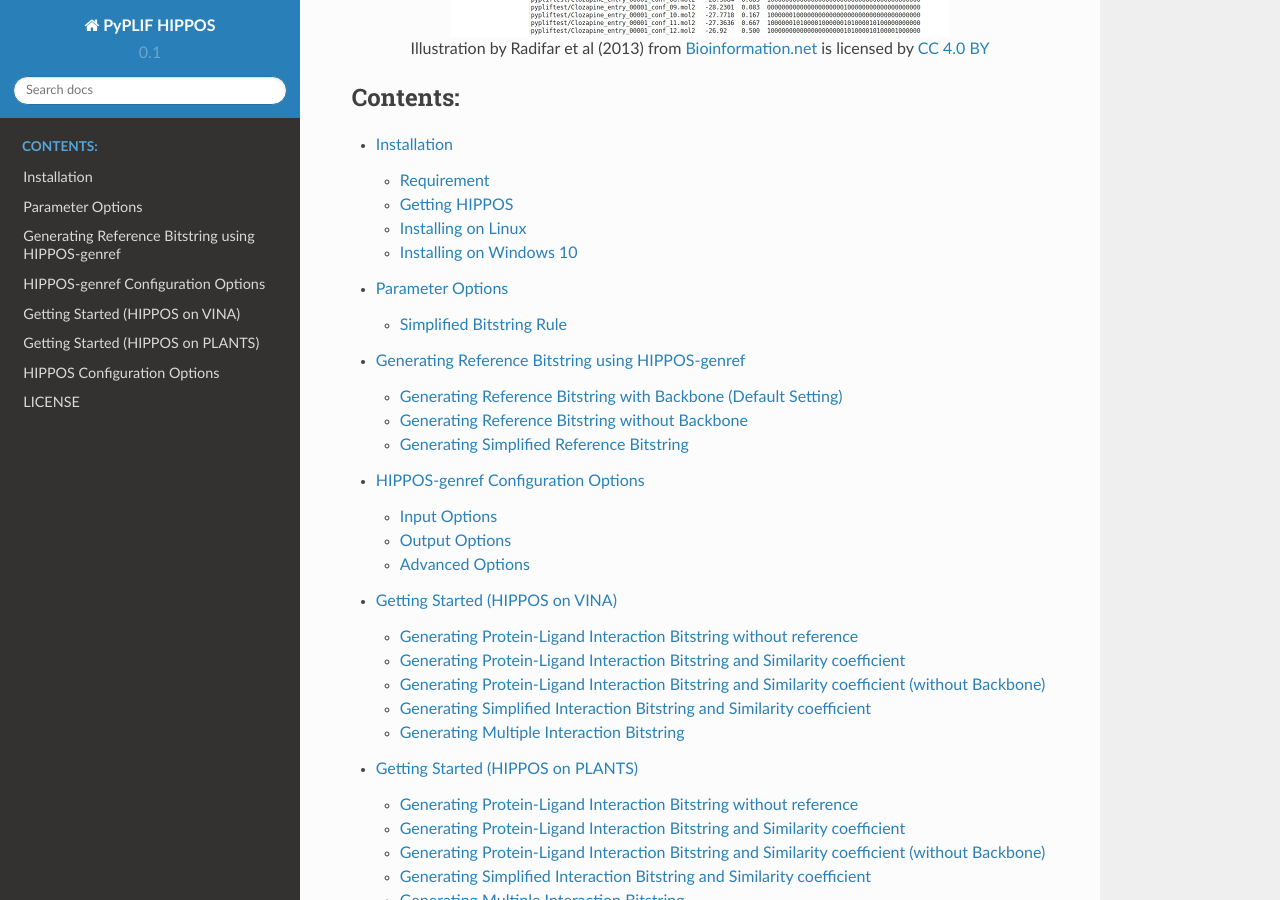
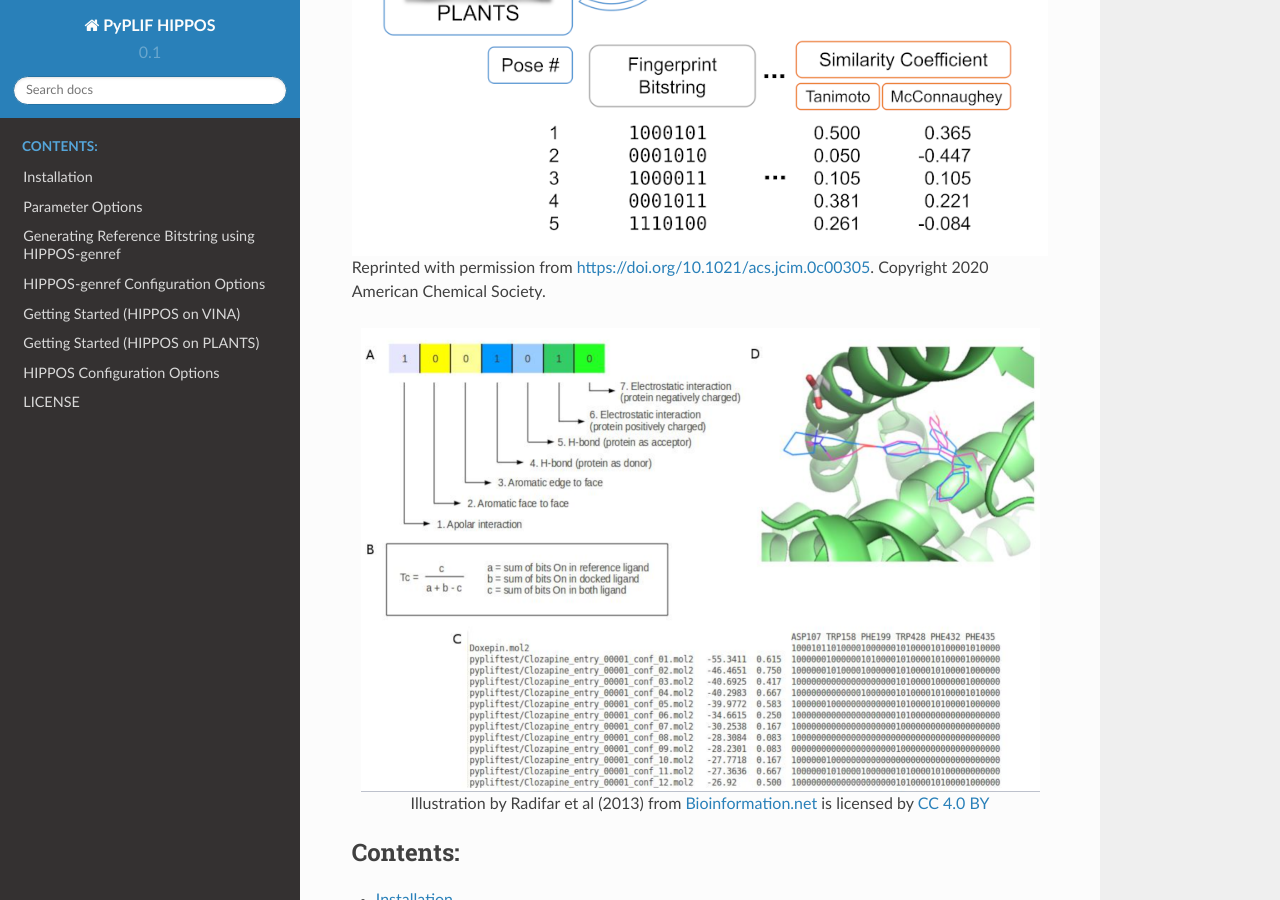
Before and after one commit to radifar/PyPLIF-HIPPOS, a Sphinx documentation site: the page built from docs/source/index.rst, in a window 1280 px wide and 900 px high, scrolled down 1076 px. Built offline with Sphinx 7.4.7 and the Read the Docs theme 2.0.0, drawn with Linux system fonts in a browser that asks for light colours.

Commit message:
add ToC graphic abstract to docs

```diff
--- a/docs/source/index.rst
+++ b/docs/source/index.rst
@@ -21,7 +21,13 @@ Welcome to PyPLIF-HIPPOS's documentation. PyPLIF-HIPPOS is an upgraded version o
 
 Compared to PyPLIF, HIPPOS is not only faster and able to generate more customized interaction bitstring, but also supports both `PLANTS <https://uni-tuebingen.de/fakultaeten/mathematisch-naturwissenschaftliche-fakultaet/fachbereiche/pharmazie-und-biochemie/pharmazie/pharmazeutische-chemie/pd-dr-t-exner/research/plants/>`_ & `VINA <http://vina.scripps.edu/>`_! More over, unlike its predecessor it is (far) more well-documented.
 
-.. image:: pyplif-bioinformation-3D-to-1D.jpg
+.. image:: toc-abstract-graphics_small.png
+	:alt: Table of Content Abstract Graphic JCIM
+	:align: center
+
+Reprinted with permission from https://doi.org/10.1021/acs.jcim.0c00305. Copyright 2020 American Chemical Society.
+
+.. image:: pyplif.png
 	:alt: PyPLIF output from PyPLIF publication
 	:align: center
 
```
